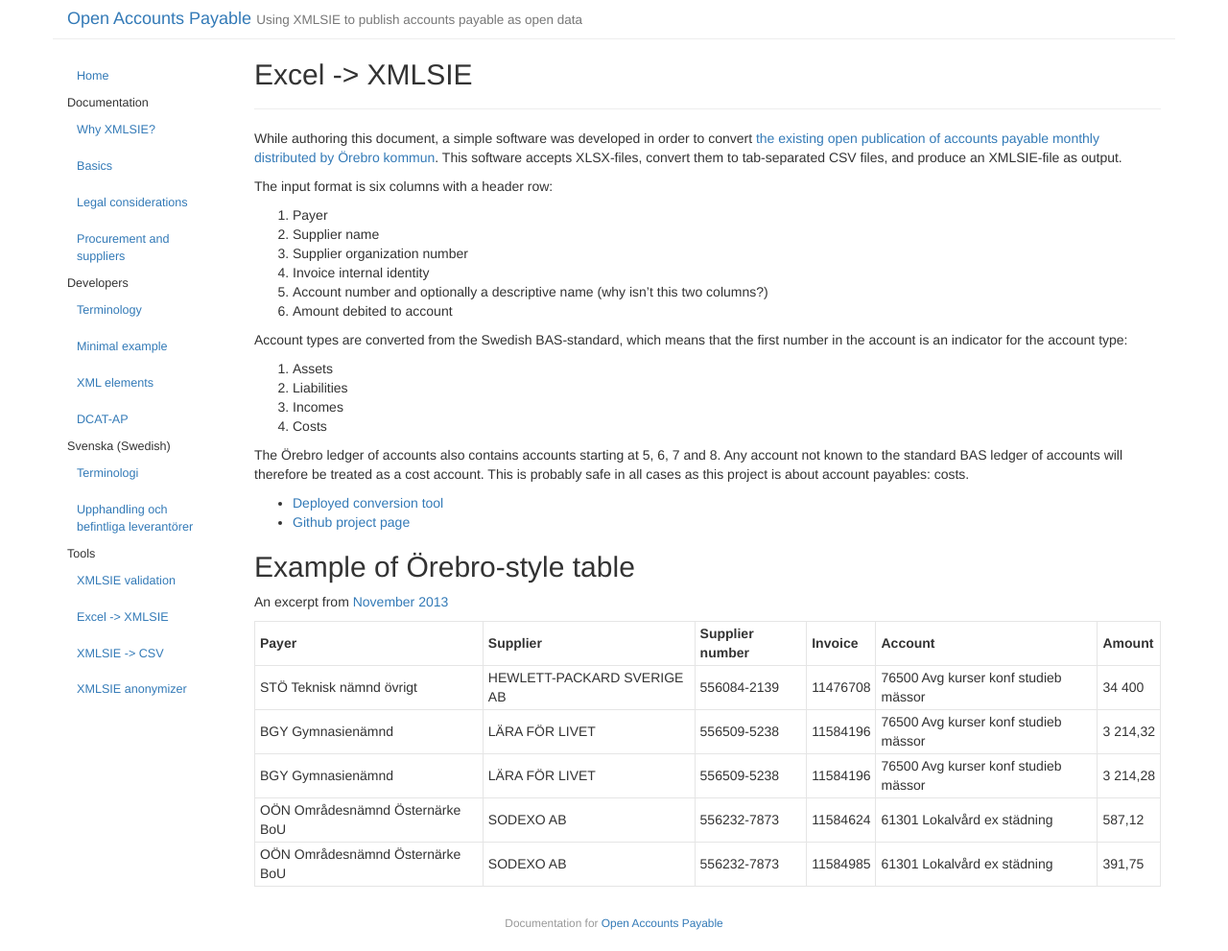
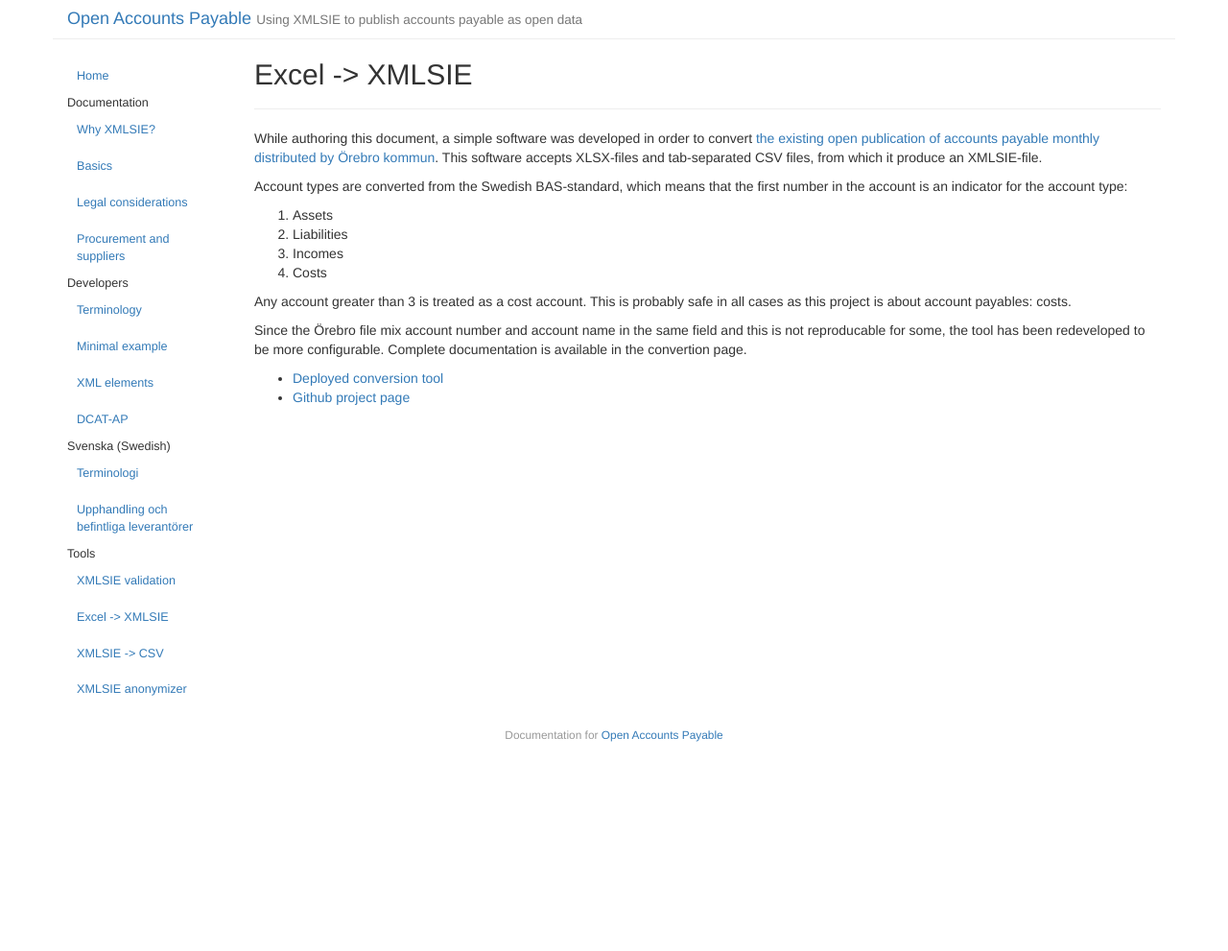
Before and after one commit to Sambruk/Open-Accounts-Payable, a Jekyll site: the page built from _posts/2016-08-23-xlxs-to-xmlsie-conversion.md, in a window 1280 px wide. Shown: the whole page at 96% size. Built offline with Jekyll 4.4.1, drawn with Linux system fonts in a browser that asks for light colours; after the commit the page ends 900 px from its top, so only the background shows below that.

Commit message:
New convert tool

```diff
--- a/_posts/2016-08-23-xlxs-to-xmlsie-conversion.md
+++ b/_posts/2016-08-23-xlxs-to-xmlsie-conversion.md
@@ -7,16 +7,7 @@ order: 2
 ---
 While authoring this document, a simple software was developed in order to convert [the existing open publication of
 accounts payable monthly distributed by Örebro kommun](http://www.orebro.se/36465.html). This software accepts
-XLSX-files, convert them to tab-separated CSV files, and produce an XMLSIE-file as output.
-
-The input format is six columns with a header row:
-
-1. Payer
-2. Supplier name
-3. Supplier organization number
-4. Invoice internal identity
-5. Account number and optionally a descriptive name (why isn’t this two columns?)
-6. Amount debited to account
+XLSX-files and tab-separated CSV files, from which it produce an XMLSIE-file.
 
 Account types are converted from the Swedish BAS-standard, which means that the first number in the account is an
 indicator for the account type:
@@ -26,20 +17,10 @@ indicator for the account type:
 3. Incomes
 4. Costs
 
-The Örebro ledger of accounts also contains accounts starting at 5, 6, 7 and 8. Any account not known to the standard
-BAS ledger of accounts will therefore be treated as a cost account. This is probably safe in all cases as this project
+Any account greater than 3 is treated as a cost account. This is probably safe in all cases as this project
 is about account payables: costs.
 
-* [Deployed conversion tool](https://xmlsie.sambruk.kodapan.se/xlsx2xmlsie.html)
+Since the Örebro file mix account number and account name in the same field and this is not reproducable for some, the tool has been redeveloped to be more configurable. Complete documentation is available in the convertion page.
+
+* [Deployed conversion tool](https://xmlsie.sambruk.kodapan.se/convert.html)
 * [Github project page](https://github.com/kodapan/xmlsie-tools)
-
-## Example of Örebro-style table
-An excerpt from [November 2013](http://www.orebro.se/download/18.2eb6484c142f02427ba800010581/1392724243768/Leverant%C3%B6rsfakturor+2013-11.xls)
-
-|Payer|Supplier|Supplier number|Invoice|Account|Amount|
-|-----|-------------|----------------------------|--------------|-------|------|
-|STÖ Teknisk nämnd övrigt|HEWLETT-PACKARD SVERIGE AB|556084-2139 |11476708|76500 Avg kurser konf studieb mässor|34 400|
-|BGY Gymnasienämnd|LÄRA FÖR LIVET|556509-5238 |11584196|76500 Avg kurser konf studieb mässor|3 214,32|
-|BGY Gymnasienämnd|LÄRA FÖR LIVET|556509-5238 |11584196|76500 Avg kurser konf studieb mässor|3 214,28|
-|OÖN Områdesnämnd Östernärke BoU|SODEXO AB |556232-7873 |11584624|61301 Lokalvård ex städning|587,12|
-|OÖN Områdesnämnd Östernärke BoU|SODEXO AB |556232-7873 |11584985|61301 Lokalvård ex städning|391,75|
```
